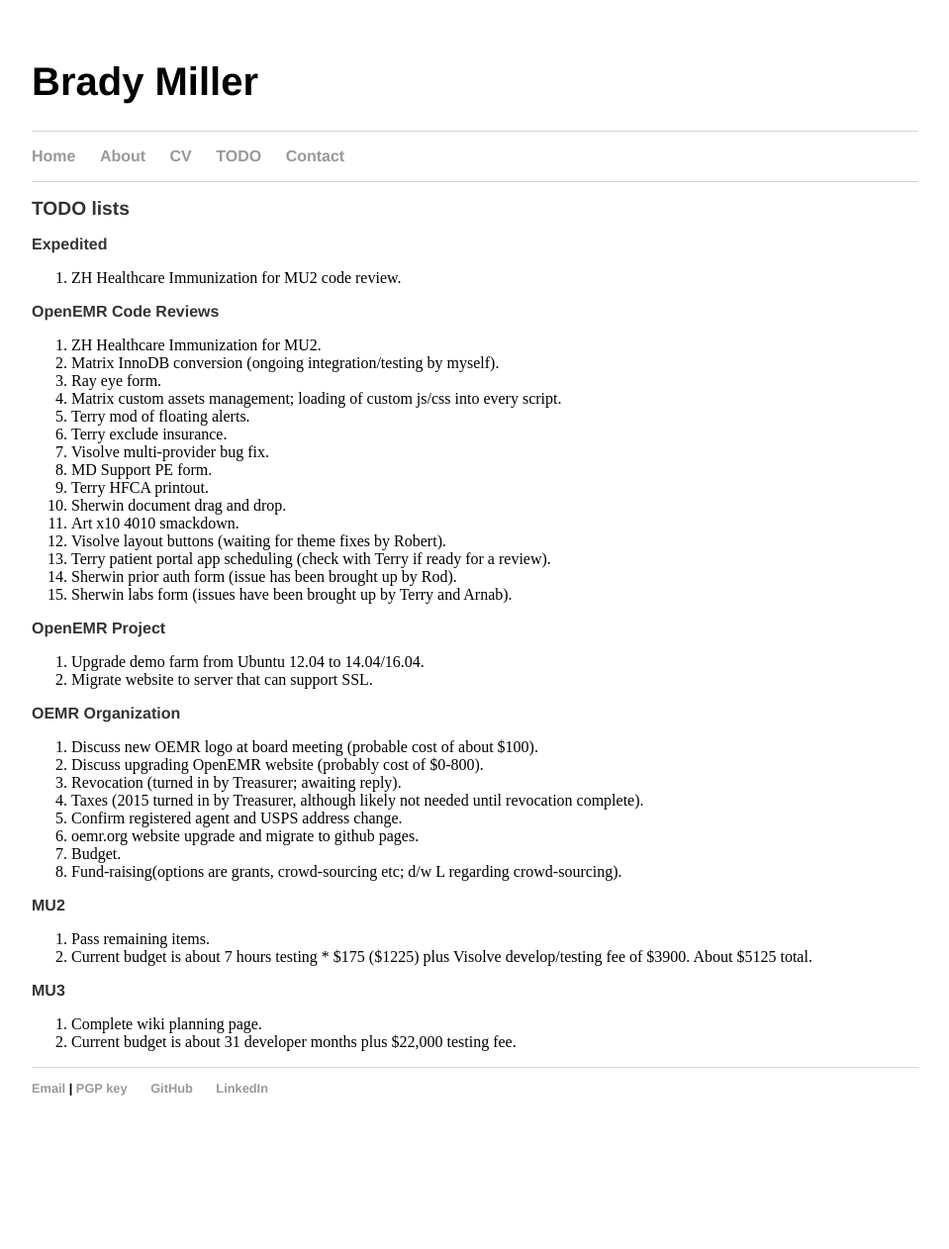
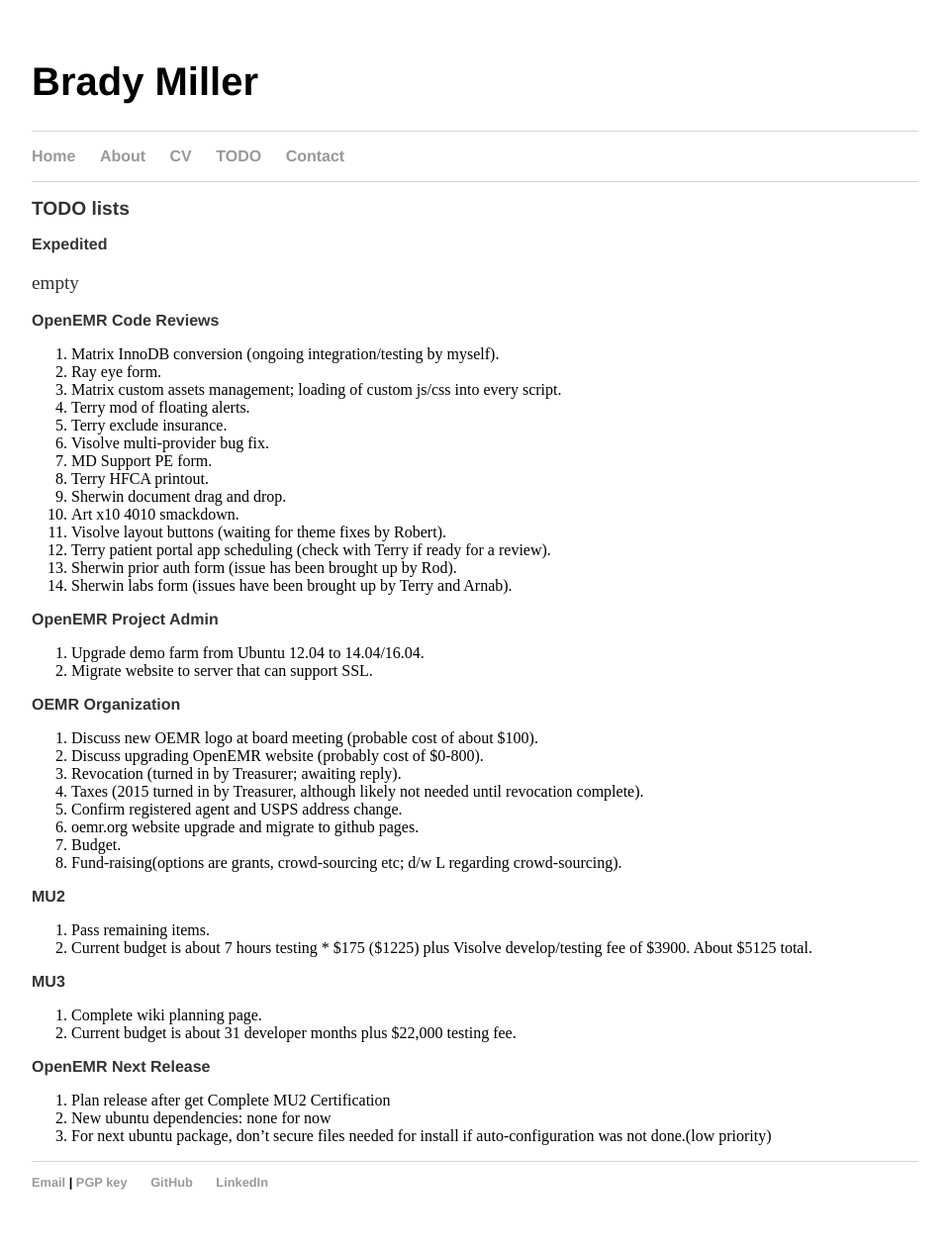
Before and after one commit to bradymiller/bradymiller.github.io, a Jekyll site: the page built from todo/index.md, in a window 1280 px wide. Shown: the whole page at 99% size, without its empty margins (160-1119 px from the left). Built offline with Jekyll 4.4.1, drawn with Linux system fonts in a browser that asks for light colours; before the commit the page ends 1167 px from its top, so only the background shows below that.

Commit message:
Update todo list

```diff
--- a/todo/index.md
+++ b/todo/index.md
@@ -4,10 +4,9 @@
 ## TODO lists
 
 ### Expedited
-1. ZH Healthcare Immunization for MU2 code review.
+empty
 
 ### OpenEMR Code Reviews
-1. ZH Healthcare Immunization for MU2.
 1. Matrix InnoDB conversion (ongoing integration/testing by myself).
 1. Ray eye form.
 1. Matrix custom assets management; loading of custom js/css into every script.
@@ -23,7 +22,7 @@
 1. Sherwin prior auth form (issue has been brought up by Rod).
 1. Sherwin labs form (issues have been brought up by Terry and Arnab).
 
-### OpenEMR Project
+### OpenEMR Project Admin
 1. Upgrade demo farm from Ubuntu 12.04 to 14.04/16.04.
 1. Migrate website to server that can support SSL.
 
@@ -44,3 +43,8 @@
 ### MU3
 1. Complete wiki planning page.
 1. Current budget is about 31 developer months plus $22,000 testing fee.
+
+### OpenEMR Next Release
+1. Plan release after get Complete MU2 Certification
+1. New ubuntu dependencies: none for now
+1. For next ubuntu package, don't secure files needed for install if auto-configuration was not done.(low priority)
```
